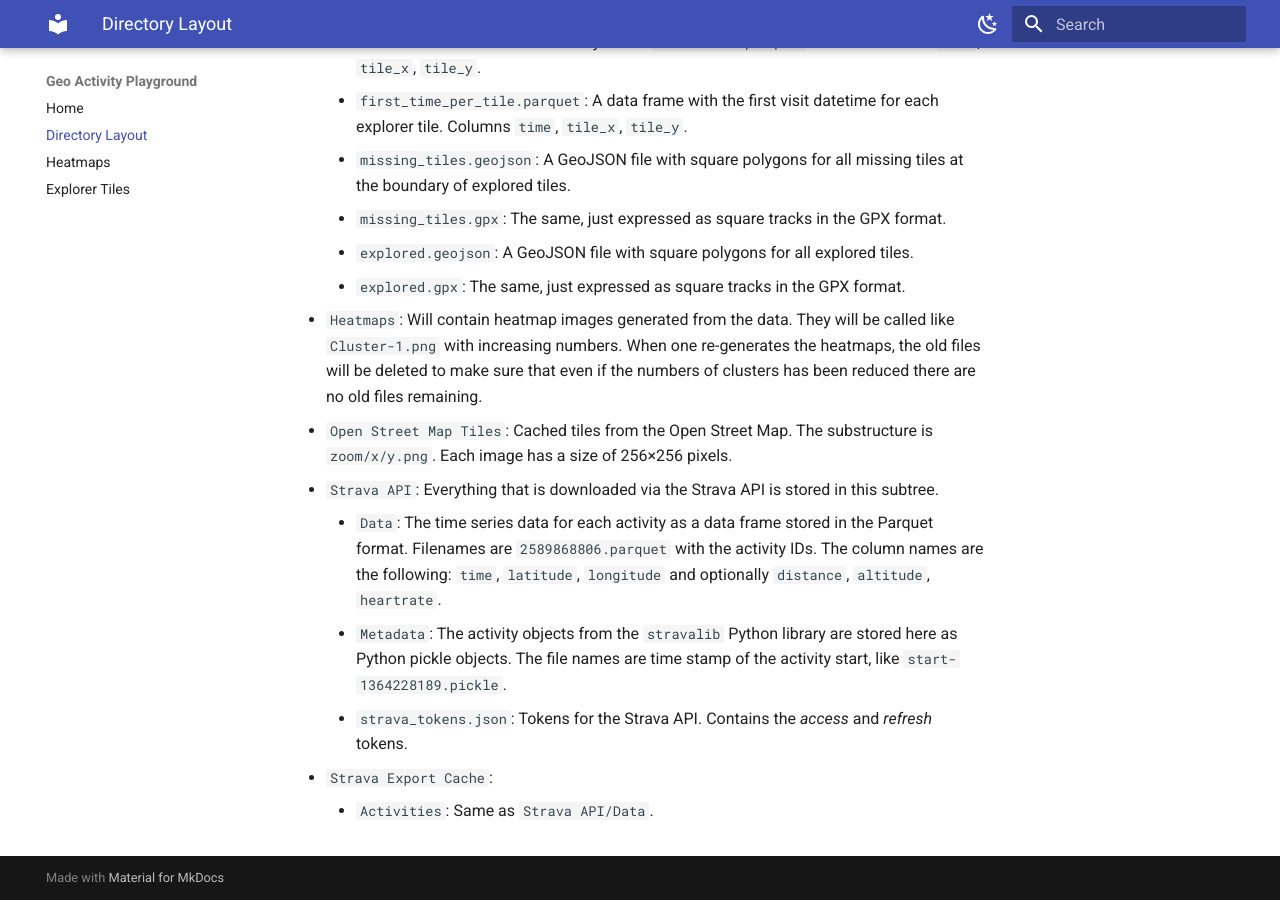
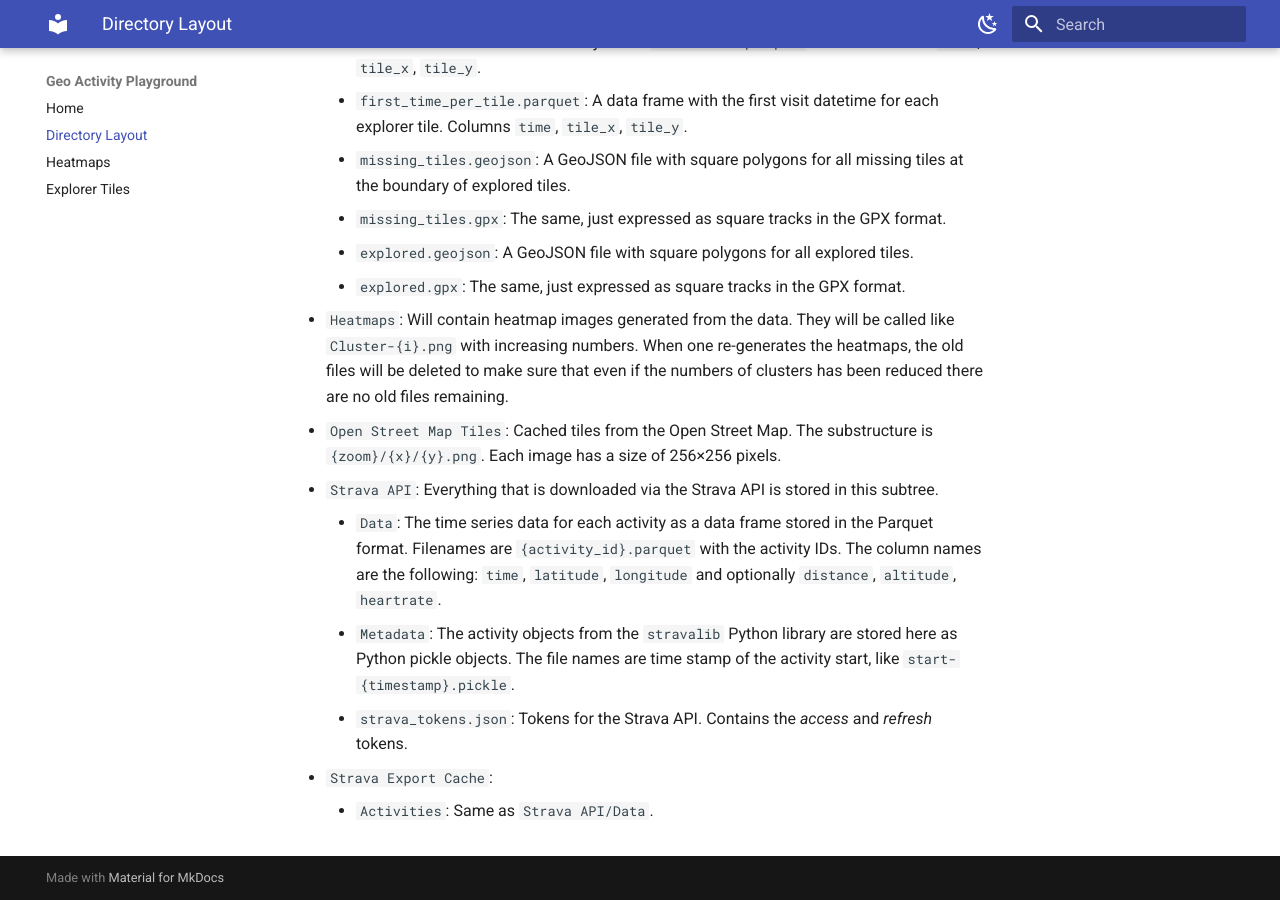
Before and after one commit to martin-ueding/geo-activity-playground, an MkDocs documentation site: the page built from docs/directory-layout.md, in a window 1280 px wide and 900 px high, scrolled down 741 px. Built offline with MkDocs 1.6.1 and Material for MkDocs 9.7.7, drawn with Linux system fonts in a browser that asks for light colours.

Commit message:
Use placeholders for names

```diff
--- a/docs/directory-layout.md
+++ b/docs/directory-layout.md
@@ -25,14 +25,14 @@ The following directories serve as a cache. One can inspect this but doesn't nee
     - `explored.geojson`: A GeoJSON file with square polygons for all explored tiles.
     - `explored.gpx`: The same, just expressed as square tracks in the GPX format.
 
-- `Heatmaps`: Will contain heatmap images generated from the data. They will be called like `Cluster-1.png` with increasing numbers. When one re-generates the heatmaps, the old files will be deleted to make sure that even if the numbers of clusters has been reduced there are no old files remaining.
+- `Heatmaps`: Will contain heatmap images generated from the data. They will be called like `Cluster-{i}.png` with increasing numbers. When one re-generates the heatmaps, the old files will be deleted to make sure that even if the numbers of clusters has been reduced there are no old files remaining.
 
-- `Open Street Map Tiles`: Cached tiles from the Open Street Map. The substructure is `zoom/x/y.png`. Each image has a size of 256×256 pixels.
+- `Open Street Map Tiles`: Cached tiles from the Open Street Map. The substructure is `{zoom}/{x}/{y}.png`. Each image has a size of 256×256 pixels.
 
 - `Strava API`: Everything that is downloaded via the Strava API is stored in this subtree.
 
-    - `Data`: The time series data for each activity as a data frame stored in the Parquet format. Filenames are `2589868806.parquet` with the activity IDs. The column names are the following: `time`, `latitude`, `longitude` and optionally `distance`, `altitude`, `heartrate`.
-    - `Metadata`: The activity objects from the `stravalib` Python library are stored here as Python pickle objects. The file names are time stamp of the activity start, like `start-1364228189.pickle`.
+    - `Data`: The time series data for each activity as a data frame stored in the Parquet format. Filenames are `{activity_id}.parquet` with the activity IDs. The column names are the following: `time`, `latitude`, `longitude` and optionally `distance`, `altitude`, `heartrate`.
+    - `Metadata`: The activity objects from the `stravalib` Python library are stored here as Python pickle objects. The file names are time stamp of the activity start, like `start-{timestamp}.pickle`.
     - `strava_tokens.json`: Tokens for the Strava API. Contains the *access* and *refresh* tokens.
 
 - `Strava Export Cache`:
```
